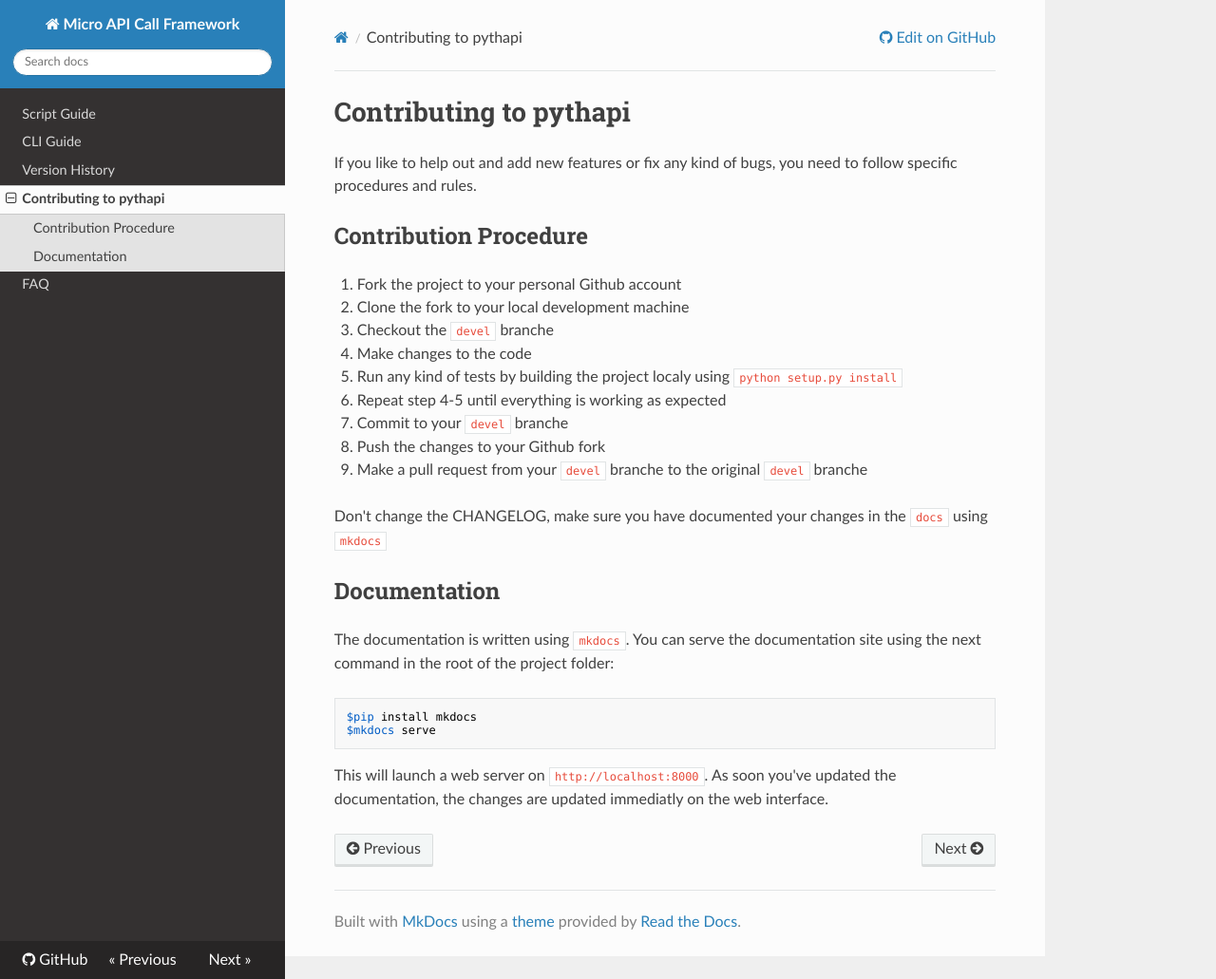
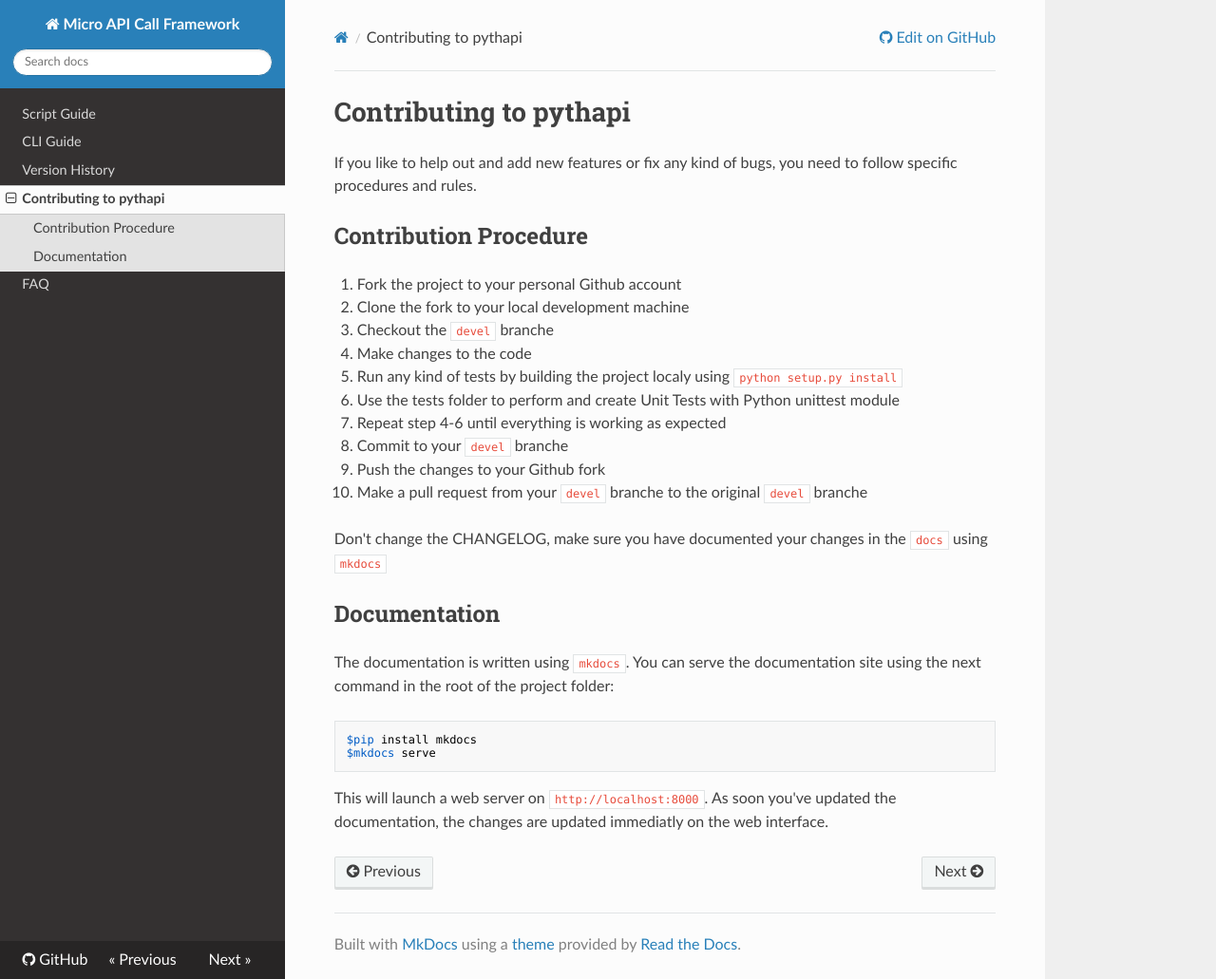
Before and after one commit to geluyan/pyapi, an MkDocs documentation site: the page built from docs/contributing.md, in a window 1280 px wide and 1031 px high. Shown: the whole window at 95% size. Built offline with MkDocs 1.6.1, drawn with Linux system fonts in a browser that asks for light colours; nearby versions of some CDN libraries.

Commit message:
unittests doc

```diff
--- a/docs/contributing.md
+++ b/docs/contributing.md
@@ -7,10 +7,11 @@ If you like to help out and add new features or fix any kind of bugs, you need t
 3. Checkout the `devel` branche
 4. Make changes to the code
 5. Run any kind of tests by building the project localy using `python setup.py install`
-6. Repeat step 4-5 until everything is working as expected
-7. Commit to your `devel` branche
-8. Push the changes to your Github fork
-9. Make a pull request from your `devel` branche to the original `devel` branche
+6. Use the tests folder to perform and create Unit Tests with Python unittest module
+7. Repeat step 4-6 until everything is working as expected
+8. Commit to your `devel` branche
+9. Push the changes to your Github fork
+10. Make a pull request from your `devel` branche to the original `devel` branche
 
 Don't change the CHANGELOG, make sure you have documented your changes in the `docs` using `mkdocs`
 
```
Also changed, not shown: CHANGELOG.md (+1 -0 lines), docs/versions.md (+1 -0 lines), 1 other file.
